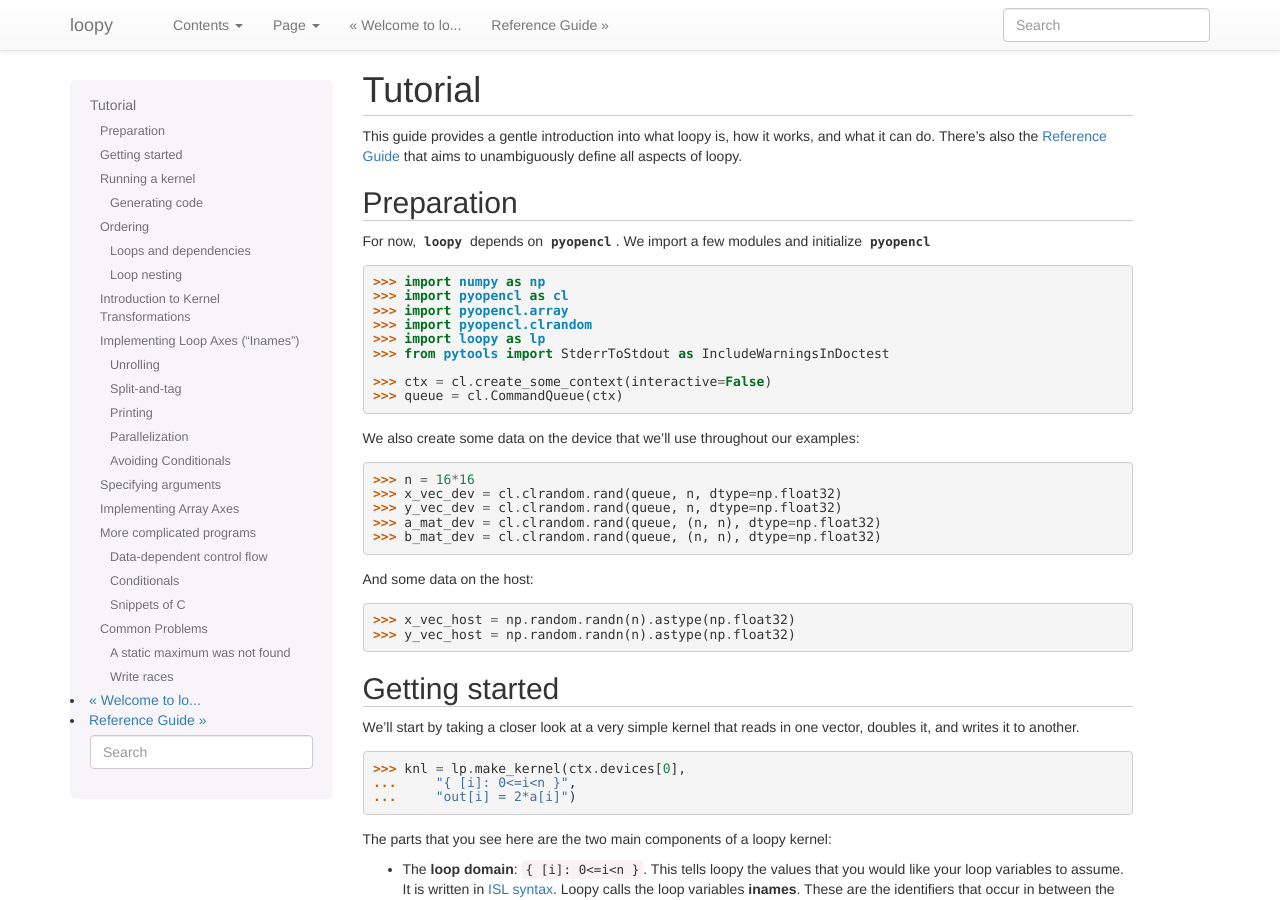
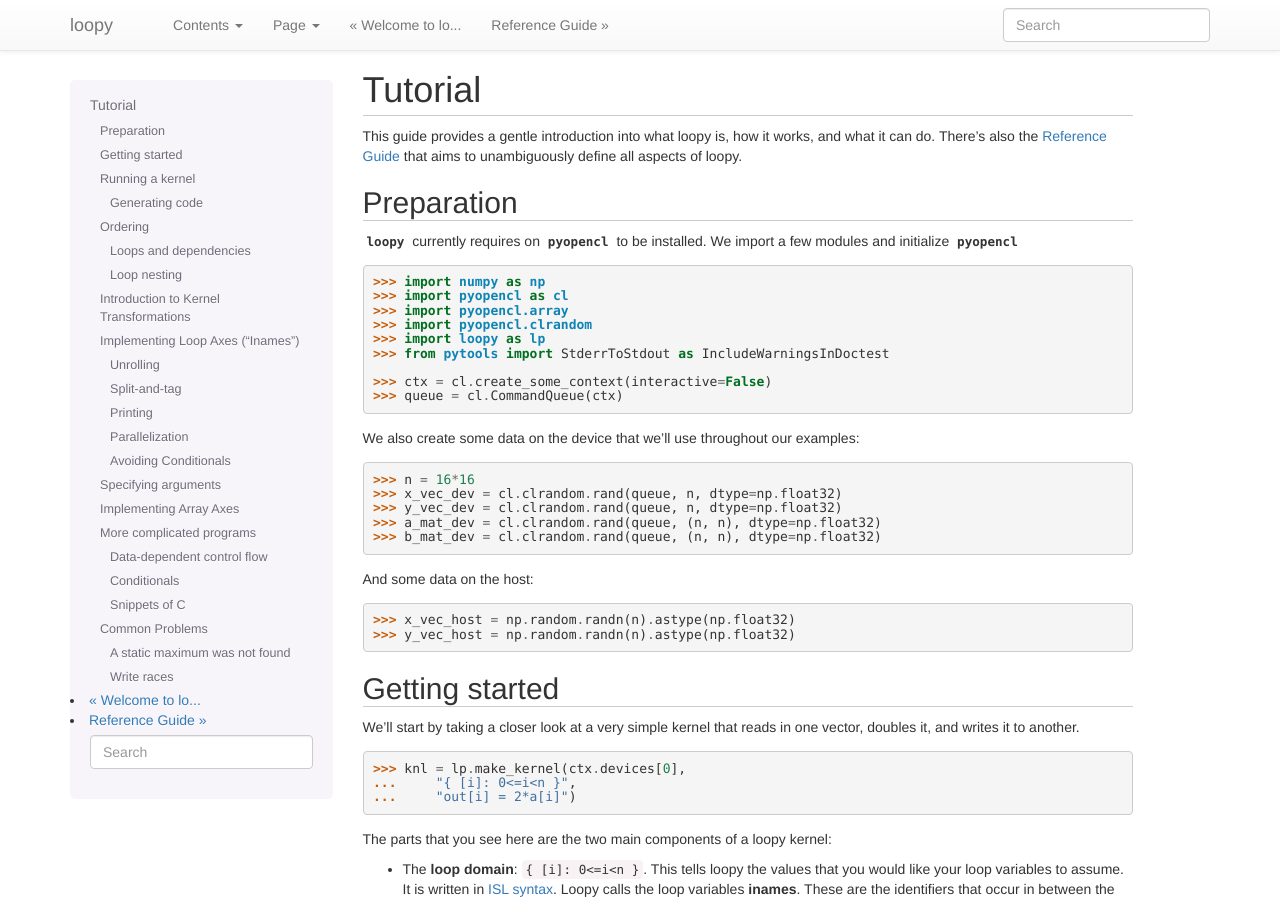
Before and after one commit to inducer/loopy, a Sphinx documentation site: the page built from doc/tutorial.rst, in a window 1280 px wide and 900 px high. Built offline with Sphinx 7.4.7, drawn with Linux system fonts in a browser that asks for light colours.

Commit message:
Minor tutorial tweak, suggested by Tim

```diff
--- a/doc/tutorial.rst
+++ b/doc/tutorial.rst
@@ -10,8 +10,8 @@ unambiguously define all aspects of loopy.
 Preparation
 -----------
 
-For now, :mod:`loopy` depends on :mod:`pyopencl`. We import a few modules
-and initialize :mod:`pyopencl`
+:mod:`loopy` currently requires on :mod:`pyopencl` to be installed. We
+import a few modules and initialize :mod:`pyopencl`
 
 .. doctest::
 
```
